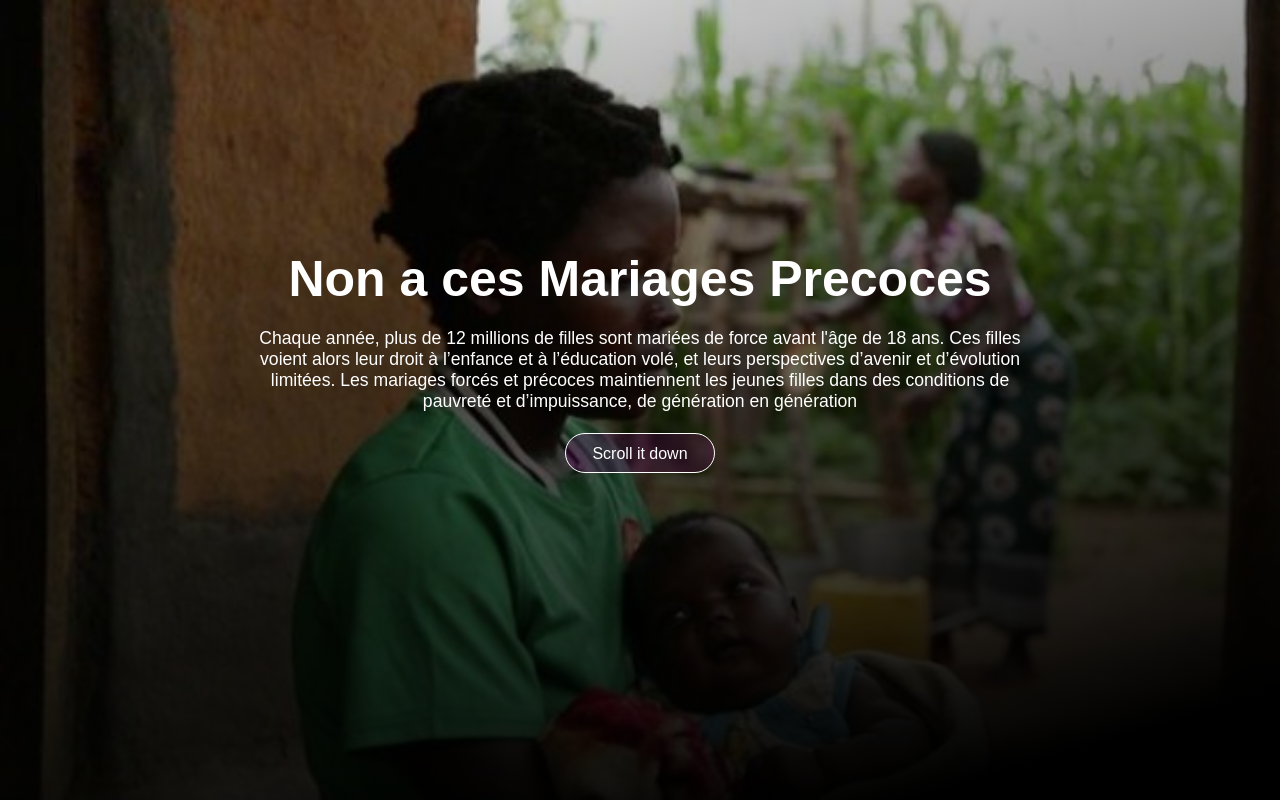
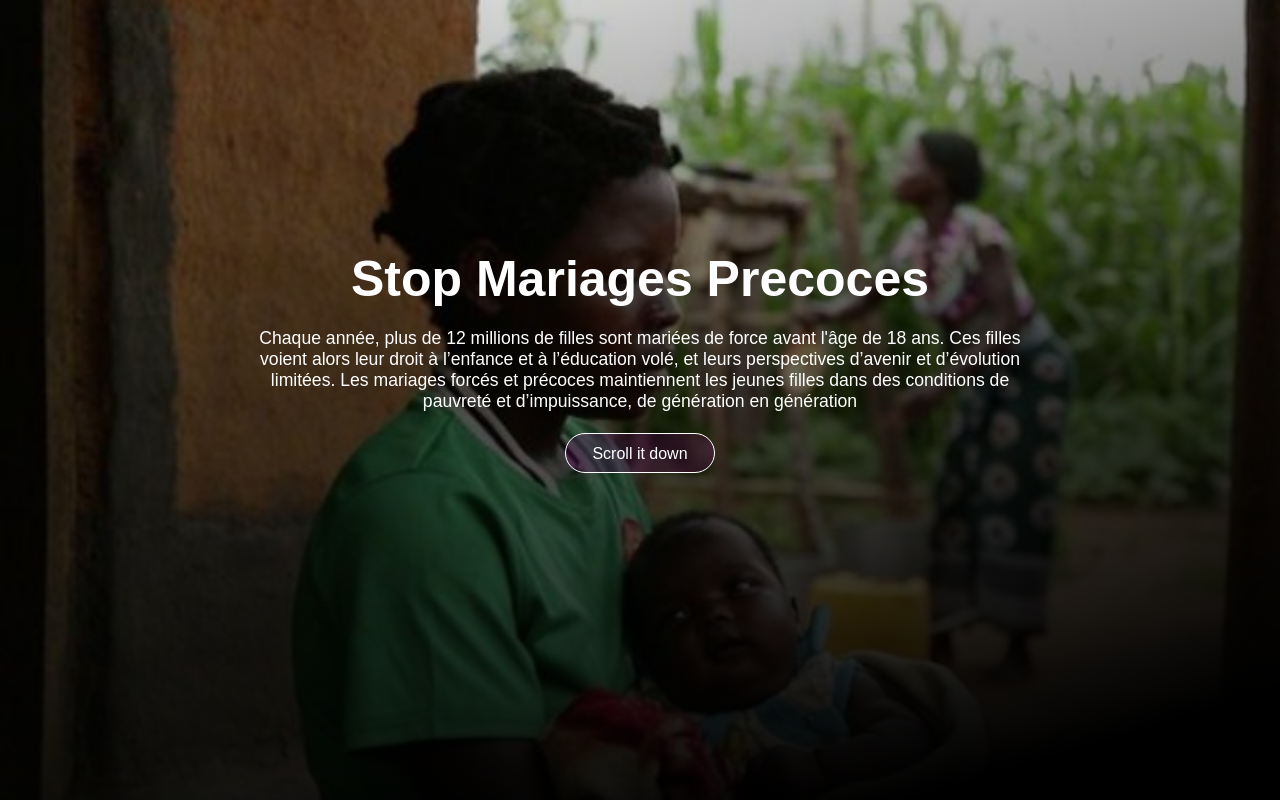
Before and after one commit to Asta007/childmariage, a plain HTML site: page index.html in a window 1280 px wide. Shown: the top 800 px of the page. Drawn offline with Linux system fonts and the light colour scheme.

Commit message:
Stop vs Aux

```diff
--- a/index.html
+++ b/index.html
@@ -10,7 +10,7 @@
     <div id="page">
         <div class="bannertop">
             <div class="text">
-                <h1> Non a ces Mariages Precoces </h1>
+                <h1> Stop Mariages Precoces </h1>
                 <p>
                     Chaque année, plus de 12 millions de filles sont mariées de force avant l'âge de 18 ans. Ces filles voient alors leur droit à l’enfance et à l’éducation volé, et leurs perspectives d’avenir et d’évolution limitées. Les mariages forcés et précoces maintiennent les jeunes filles dans des conditions de pauvreté et d’impuissance, de génération en génération
                 </p>
```
